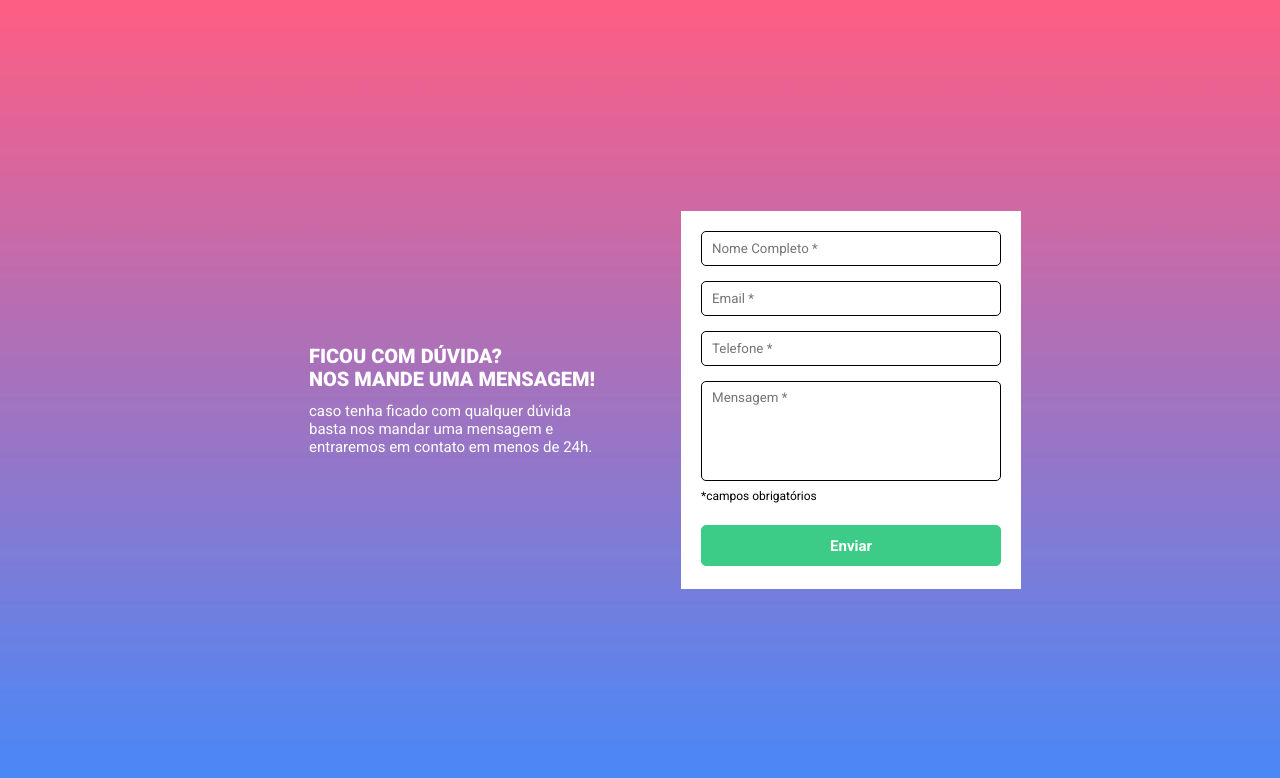
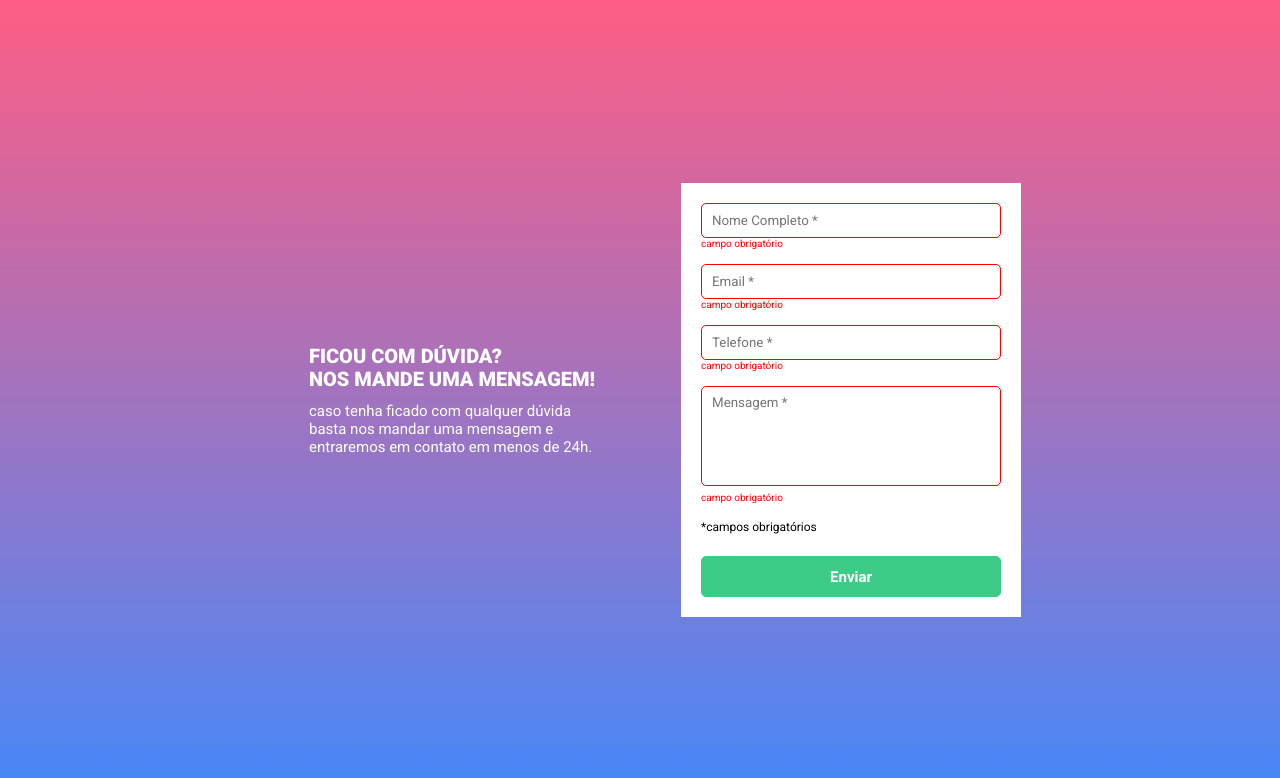
Before and after one commit to RogerioJunior/quest-form-validation-with-js, a plain HTML site: page index.html in a window 1280 px wide. Both pictures are taken after a click on the button "Enviar". Drawn offline with Linux system fonts and the light colour scheme.

Commit message:
refactoring index.html, style.css and create index.js

```diff
--- a/index.html
+++ b/index.html
@@ -19,26 +19,29 @@
     <main>
         <section class="info">
             <h1 class="title">Ficou com Dúvida? <br> Nos mande uma mensagem!</h1>
-            <p class="info-text">caso tenha ficado com qualquer dúvida basta nos mandar uma mensagem e entraremos em contato
+            <p class="info-text">caso tenha ficado com qualquer dúvida basta nos mandar uma mensagem e entraremos em
+                contato
                 em menos de 24h.</p>
         </section>
 
-        <form  class="form" action="index.html" method="get" enctype="multipart/form-data">
+        <form class="form" action="index.html" method="get" enctype="multipart/form-data">
 
-            <input type="text" class="input-text" name="name" id="name" placeholder="Nome Completo *">
+            <input type="text" class="input-text" name="name" id="name" placeholder="Nome Completo *"><span></span>
 
-            <input type="text" class="input-text" name="email" id="email" placeholder="Email *">
+            <input type="text" class="input-text" name="email" id="email" placeholder="Email *"><span></span>
 
-            <input type="text" class="input-text" name="phone" id="phone" placeholder="Telefone *">
+            <input type="text" class="input-text" name="phone" id="phone" placeholder="Telefone *"><span></span>
 
-            <textarea class="input-text"  name="message" id="message" cols="30" rows="10" placeholder="Mensagem *"></textarea>
+            <textarea class="input-text" name="message" id="message" cols="30" rows="10"
+                placeholder="Mensagem *"></textarea><span></span>
 
             <p class="form-text">*campos obrigatórios</p>
 
-            <button class="input-btn" type="button">Enviar</button>
+            <button id="input-btn" type="button">Enviar</button>
         </form>
     </main>
 
+    <script src="src/js/index.js"></script>
 </body>
 
 </html>
--- a/src/css/style.css
+++ b/src/css/style.css
@@ -43,11 +43,15 @@ main {
 }
 
 .form .input-text {
-    margin-bottom: 15px;
+
     height: 35px;
     border: 1px solid #000000;
     border-radius: 5px;
     padding: 8px 10px;
+}
+
+span {
+    margin-bottom: 15px;
 }
 
 .form #message {
@@ -56,12 +60,27 @@ main {
     resize: none;
 }
 
+.form .input-text.checked {
+    border: 1px solid #3CCC87;
+}
+
+.form .input-text.no-checked {
+    border: 1px solid red;
+}
+
+.form .input-text.no-checked+span::after{
+    color: red;
+    content: "campo obrigatório";
+    font-size: 1rem;
+
+}
+
 .form .form-text {
     font-size: 1.2rem;
     line-height: 18px;
 }
 
-.form .input-btn {
+.form #input-btn {
     height: 41px;
     margin-top: 20px;
     background: #3CCC87;
--- /dev/null
+++ b/src/js/index.js
@@ -0,0 +1,20 @@
+
+const inputText = document.querySelectorAll(".input-text");
+const btnsend = document.getElementById("input-btn");
+
+
+btnsend.addEventListener("click", validator);
+
+
+function validator () {
+    inputText.forEach(input => {
+        if(input.value) {
+            input.classList.remove("no-checked")
+            input.classList.add("checked")
+        }else {
+            input.classList.remove("checked")
+            input.classList.add("no-checked")
+        }
+    })
+
+}
```
